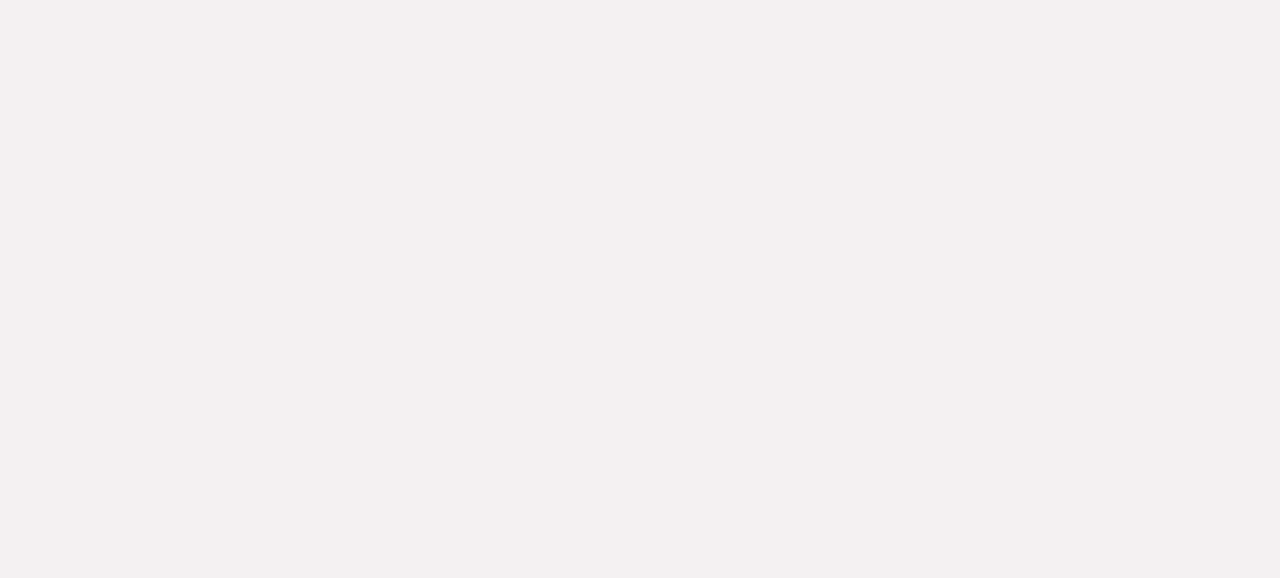
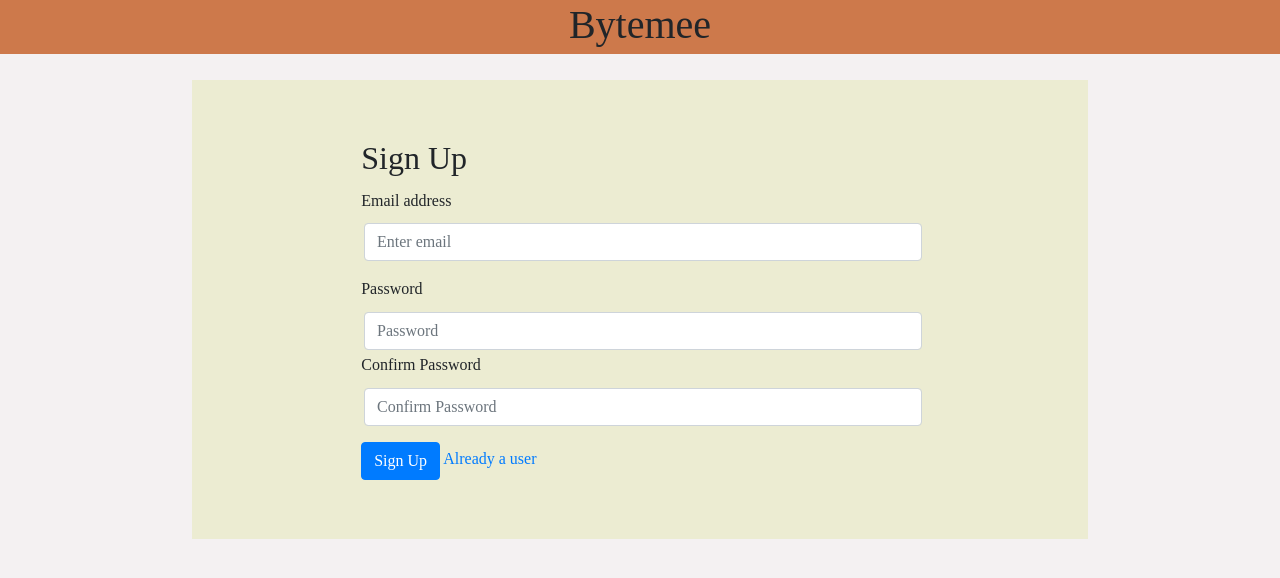
Before and after one commit to ef1301/restaurant-frontend, a React (Create React App) app: page /signup in a window 1280 px wide. Shown: the top 578 px of the page. Built offline with nearby package versions, Linux system fonts and the light colour scheme; a web font is replaced by a local one.

Commit message:
working on signup

```diff
--- a/package.json
+++ b/package.json
@@ -10,6 +10,7 @@
     "axios": "^0.19.1",
     "bootstrap": "^4.4.1",
     "jquery": "^3.4.1",
+    "jwt-decode": "^2.2.0",
     "mdbreact": "^4.24.0",
     "popper.js": "^1.16.0",
     "react": "^16.12.0",
--- a/src/app/App.js
+++ b/src/app/App.js
@@ -9,6 +9,7 @@ import { Link } from 'react-router-dom';
 import Home from '../components/containers/Home';
 import AccountInfo from '../components/containers/AccountInfo';
 import Signin from '../components/containers/Signin';
+import Signup from '../components/containers/Signup';
 import Cart from '../components/containers/Cart';
 import Checkout from '../components/views/Checkout';
 
@@ -18,7 +19,7 @@ class App extends Component {
         this.state ={
             loggedIn: true
         }
-    }
+    };
 
     login() {
         if(this.state.loggedIn === true) {
@@ -35,10 +36,11 @@ class App extends Component {
     <Router>
       <Switch>
         {this.login()}
-        <Route exact path="/AccountInfo" render={() => <AccountInfo />} />
-        <Route exact path="/Cart" render={() => <Cart />} />
-        <Route exact path="/Checkout" render={() => <Checkout />} />
-        <Route exact path="/Signin" render={() => <Signin />} />
+        <Route exact path="/accountInfo" render={() => <AccountInfo />} />
+        <Route exact path="/cart" render={() => <Cart />} />
+        <Route exact path="/checkout" render={() => <Checkout />} />
+        <Route exact path="/signin" render={() => <Signin />} />
+        <Route exact path="/signup" render={() => <Signup />} />
       </Switch>
     </Router>
   );
--- a/src/components/containers/Signin.js
+++ b/src/components/containers/Signin.js
@@ -1,4 +1,9 @@
 import React, { Component } from 'react';
+import jwt_decode from "jwt-decode";
+import axios from "axios";
+import { withRouter } from "react-router-dom";
+// import { loginUserThunk } from
+import { connect } from "react-redux";
 import '../styles/Signin.css';
 import { Form, Col, Button } from 'react-bootstrap';
 
@@ -8,27 +13,64 @@ class Signin extends Component {
         this.state = {
             email : "",
             password : "",
-            redirect : false,
-	    newUser: false
+            isLoggedIn : false,
+	    	newUser: false
         }
-    }
+	};
+	componentDidMount() {
+		if(sessionStorage.getItem("byteMe")) {
+			this.props.history.push("/");
+		}
+	};
+	handleChange = event => ({ target }) => {
+		this.setState({
+			[event]: target.value
+		});
+	};
+	handleEnter = async(event) => {
+		if(event.key === "Enter" || event.key === 13){
+			event.preventDefault();
+			this.handleSubmit();
+		}
+	};
+	handleSubmit = async(event) => {
+		event.preventDefault();
+		try {
+			let loginInfo = {
+				email: this.state.email.toLocaleLowerCase(),
+				password: this.state.password
+			}
+			let res = await axios.post("https://bytemee.herokuapp.com/api/auth/login", loginInfo);
+			if(res) {
+				let token = res["data"]["token"];
+				let id = res["data"]["user"].id;
+				sessionStorage.setItem("byteME", token);
+				let decoded = jwt_decode(token);
+				sessionStorage.setItem("email", decoded.email);
+				sessionStorage.setItem("id", id);
+				this.props.history.push("/");
+			}
+		} catch(err) {
+			console.log(err);
+		}
+	};
 
-    handleUser = () => {
-    	if(this.state.newUser === false) {
-	    this.setState({newUser: true});
-	}
-	else {
-	    this.setState({newUser: false});
-	}
-    }
+    // handleUser = () => {
+    // 	if(this.state.newUser === false) {
+	//     this.setState({newUser: true});
+	// }
+	// else {
+	//     this.setState({newUser: false});
+	// }
+    // }
     formRender() {
-	if(this.state.newUser === false) {
+	// if(this.state.newUser === false) {
 	    return(
 		    <div id="Signin">
 		    <h2 style={{marginBottom: '2%'}}>Sign In</h2>
 		    <Form.Group controlId="formBasicEmail">
 		    <Form.Label>Email address</Form.Label>
-		    <Form.Control type="email" placeholder="Enter email" />
+		    <Form.Control type="email" placeholder="Enter email" onChange={this.handleChange("email")} />
 		    <Form.Text className="text-muted">
 		    "We'll never share your email with anyone else."
 		</Form.Text>
@@ -36,33 +78,33 @@ class Signin extends Component {
 
 		    <Form.Group controlId="formBasicPassword">
 		    <Form.Label>Password</Form.Label>
-		    <Form.Control type="password" placeholder="Password" />
+		    <Form.Control type="password" placeholder="Password" onChange={this.handleChange("password")} />
 		    </Form.Group>
-		    <Button variant="primary" type="submit">Sign In</Button>
-		    <a id="change" style={{backgroundColor: '#ececd2'}} onClick={this.handleUser}>Sign up?</a>
+		    <Button variant="primary" type="submit" onClick={this.handleSubmit} >Sign In</Button>
+		    {/* <a id="change" style={{backgroundColor: '#ececd2'}} onClick={this.handleUser}>Sign up?</a> */}
 		    </div>
 	    );
-	}
-	else {
-	    return(
-		    <div id="Signin">
-		    <h2 style={{marginBottom: '2%'}}>Sign Up</h2>
-		    <Form.Group controlId="formGroupEmail">
-		    <Form.Label>Email address</Form.Label>
-		    <Form.Control type="email" placeholder="Enter email" />
-		    </Form.Group>
+	//}
+	// else {
+	//     return(
+	// 	    <div id="Signin">
+	// 	    <h2 style={{marginBottom: '2%'}}>Sign Up</h2>
+	// 	    <Form.Group controlId="formGroupEmail">
+	// 	    <Form.Label>Email address</Form.Label>
+	// 	    <Form.Control type="email" placeholder="Enter email" />
+	// 	    </Form.Group>
 
-		    <Form.Group controlId="formGroupPassword">
-		    <Form.Label>Password</Form.Label>
-		    <Form.Control type="password" placeholder="Password" />
-		    <Form.Label>Confirm Password</Form.Label>
-		    <Form.Control type="password" placeholder="Confirm Password" />
-		    </Form.Group>
-		    <Button variant="primary" type="submit">Sign Up</Button>
-		    <a id="change" style={{backgroundColor: '#ececd2'}} onClick={this.handleUser}>Already a user?</a>
-		    </div>
-	    );
-	}
+	// 	    <Form.Group controlId="formGroupPassword">
+	// 	    <Form.Label>Password</Form.Label>
+	// 	    <Form.Control type="password" placeholder="Password" />
+	// 	    <Form.Label>Confirm Password</Form.Label>
+	// 	    <Form.Control type="password" placeholder="Confirm Password" />
+	// 	    </Form.Group>
+	// 	    <Button variant="primary" type="submit">Sign Up</Button>
+	// 	    <a id="change" style={{backgroundColor: '#ececd2'}} onClick={this.handleUser}>Already a user?</a>
+	// 	    </div>
+	//     );
+	// }
 
     }
 
@@ -81,4 +123,8 @@ class Signin extends Component {
     }
 }
 
-export default Signin;
+const mapState = state => ({
+	user: state.user
+})
+
+export default withRouter(connect( mapState) (Signin))
--- /dev/null
+++ b/src/components/containers/Signup.js
@@ -0,0 +1,133 @@
+import React, { Component } from 'react';
+import jwt_decode from "jwt-decode";
+import axios from "axios";
+import { withRouter, Link } from "react-router-dom";
+// import { loginUserThunk } from
+import { connect } from "react-redux";
+import '../styles/Signin.css';
+import { Form, Col, Button } from 'react-bootstrap';
+
+class Signin extends Component {
+    constructor() {
+        super();
+        this.state = {
+            email : "",
+            password : "",
+            isLoggedIn : false,
+	    	newUser: false
+        }
+	};
+	componentDidMount() {
+		if(sessionStorage.getItem("byteMe")) {
+			this.props.history.push("/");
+		} else {
+            this.props.history.push("/signup");
+        }
+	};
+	handleChange = event => ({ target }) => {
+		this.setState({
+			[event]: target.value
+		});
+	};
+	handleEnter = async(event) => {
+		if(event.key === "Enter" || event.key === 13){
+			event.preventDefault();
+			this.handleSubmit();
+		}
+	};
+	handleSubmit = async(event) => {
+		event.preventDefault();
+		try {
+			let new_user = {
+				email: this.state.email.toLocaleLowerCase(),
+				password: this.state.password
+			}
+			let res = await axios.post("https://bytemee.herokuapp.com/api/auth/signup", new_user);
+			if(res) {
+				// let token = res["data"]["token"];
+				// let id = res["data"]["user"].id;
+				// sessionStorage.setItem("byteME", token);
+				// let decoded = jwt_decode(token);
+				// sessionStorage.setItem("email", decoded.email);
+				// sessionStorage.setItem("id", id);
+				this.props.history.push("/");
+			}
+		} catch(err) {
+			console.log(err);
+		}
+	};
+
+    // handleUser = () => {
+    // 	if(this.state.newUser === false) {
+	//     this.setState({newUser: true});
+	// }
+	// else {
+	//     this.setState({newUser: false});
+	// }
+    // }
+    formRender() {
+	// if(this.state.newUser === false) {
+	    // return(
+		//     <div id="Signin">
+		//     <h2 style={{marginBottom: '2%'}}>Sign In</h2>
+		//     <Form.Group controlId="formBasicEmail">
+		//     <Form.Label>Email address</Form.Label>
+		//     <Form.Control type="email" placeholder="Enter email" onChange={this.handleChange("email")} />
+		//     <Form.Text className="text-muted">
+		//     "We'll never share your email with anyone else."
+		// </Form.Text>
+		//     </Form.Group>
+
+		//     <Form.Group controlId="formBasicPassword">
+		//     <Form.Label>Password</Form.Label>
+		//     <Form.Control type="password" placeholder="Password" onChange={this.handleChange("password")} />
+		//     </Form.Group>
+		//     <Button variant="primary" type="submit" onClick={this.handleSubmit} >Sign In</Button>
+		//     {/* <a id="change" style={{backgroundColor: '#ececd2'}} onClick={this.handleUser}>Sign up?</a> */}
+		//     </div>
+	    // );
+	//}
+	// else {
+	    return(
+		    <div id="Signin">
+		    <h2 style={{marginBottom: '2%'}}>Sign Up</h2>
+		    <Form.Group controlId="formGroupEmail">
+		    <Form.Label>Email address</Form.Label>
+		    <Form.Control type="email" placeholder="Enter email" onChange={this.handleChange("email")} />
+		    </Form.Group>
+
+		    <Form.Group controlId="formGroupPassword">
+		    <Form.Label>Password</Form.Label>
+		    <Form.Control type="password" placeholder="Password"  onChange={this.handleChange("password")} />
+		    <Form.Label>Confirm Password</Form.Label>
+		    <Form.Control type="password" placeholder="Confirm Password"/>
+		    </Form.Group>
+		    <Button variant="primary" type="submit" onClick={this.handleSubmit} >Sign Up</Button>{"  "}
+            <Link to ="/signin" style={{backgroundColor: '#ececd2'}} >Already a user</Link>
+            {/* <a id="change" style={{backgroundColor: '#ececd2'}} >Already a user?</a> */}
+		    </div>
+	    );
+	// }
+
+    }
+
+    render() {
+	return(
+	    <div>
+	    	<div id="header">
+		<h1 className="title">Bytemee</h1>
+		</div>
+
+		<div id="Signin">
+		{this.formRender()}
+	    </div>
+		</div>
+	);
+    }
+}
+
+const mapState = state => ({
+	user: state.user
+})
+
+export default withRouter(connect( mapState) (Signin))
```
Also changed, not shown: 1 other file (tests, documents, lock files or other folders). Lines whose indentation alone changed are shown as unchanged.
